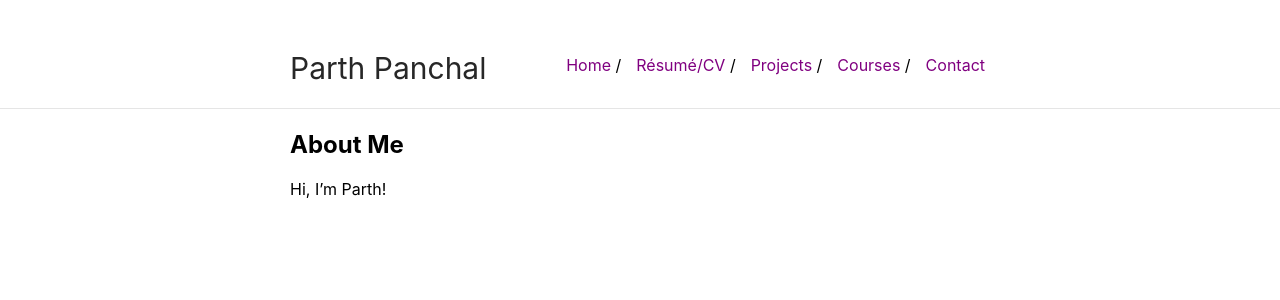
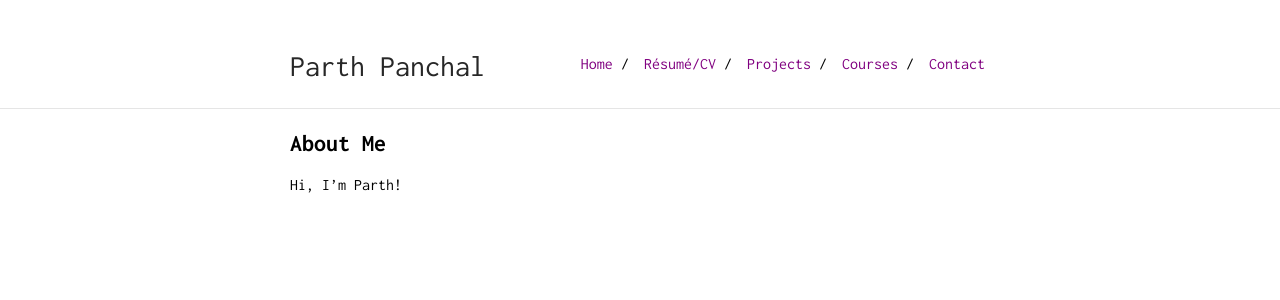
Before and after one commit to parth-panchal/parth-panchal.github.io, a Jekyll site: the page built from index.md, in a window 1280 px wide. Shown: the top 300 px of the page. Built offline with Jekyll 4.4.1, drawn with Linux system fonts in a browser that asks for light colours; our own code applies the rules of GitHub Pages for plain Markdown files.

Commit message:
Update _style.scss

```diff
--- a/_sass/_style.scss
+++ b/_sass/_style.scss
@@ -11,7 +11,7 @@
 }
 body {
     margin: 0;
-    font-family: -apple-system, BlinkMacSystemFont, 'Segoe UI', Roboto, Oxygen, Ubuntu, Cantarell, 'Open Sans', 'Helvetica Neue', sans-serif;
+    font-family: "Inconsolata";
     height: 100%;
 }
 a {
```
